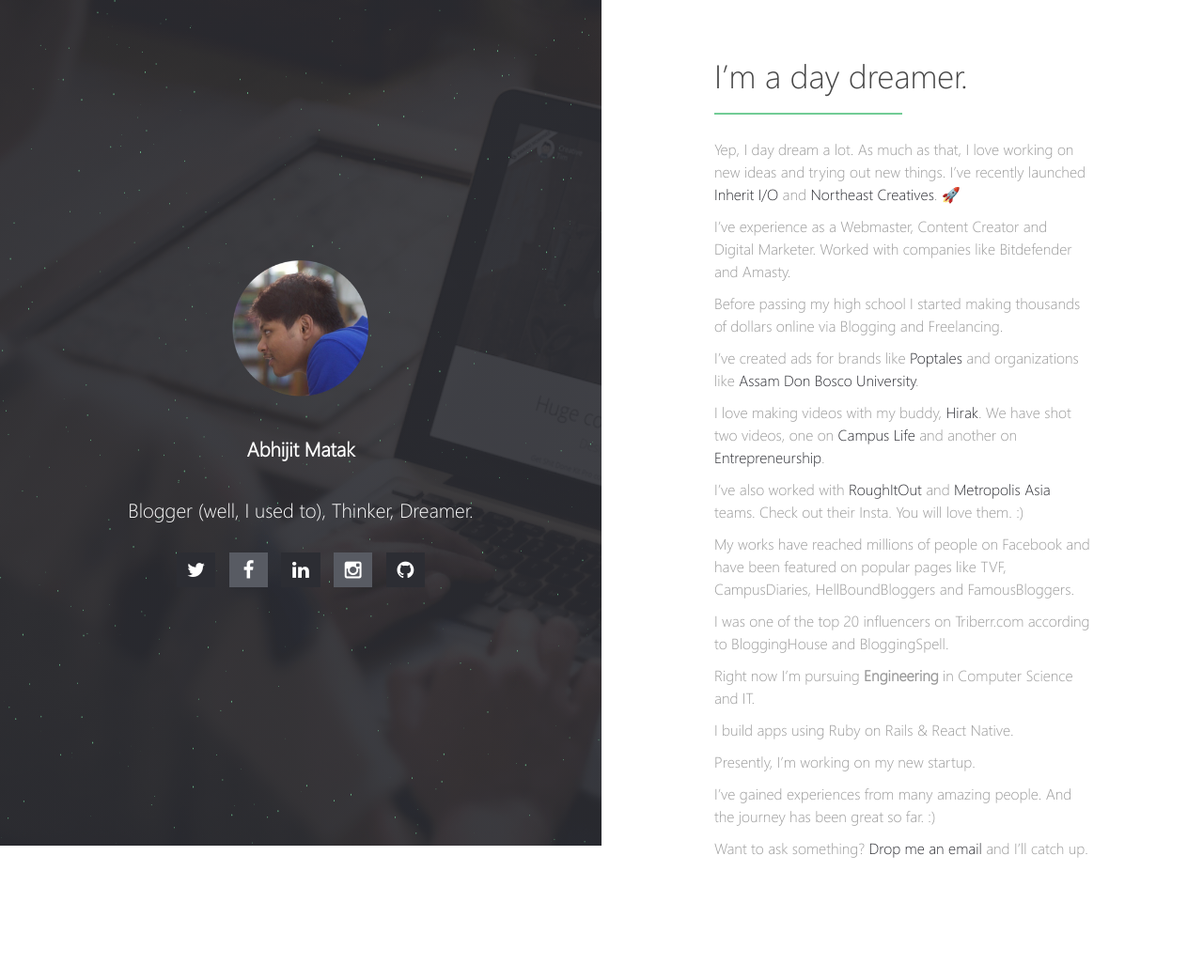
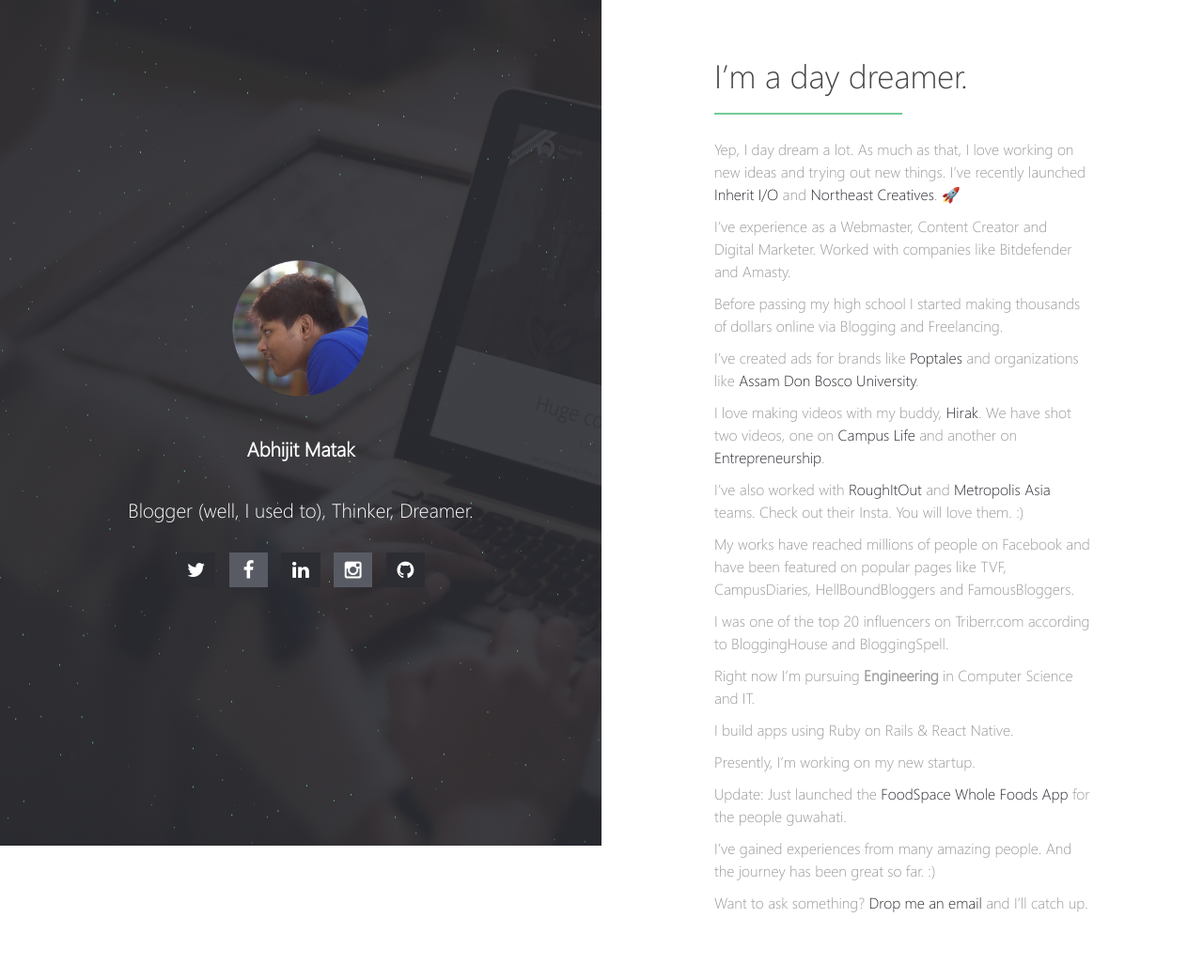
Before and after one commit to skyhitblog/skyhitblog.github.io, a Jekyll site: the page built from index.md, in a window 1280 px wide. Shown: the whole page at 94% size. Built offline with Jekyll 4.4.1, drawn with Linux system fonts in a browser that asks for light colours; our own code applies the rules of GitHub Pages for plain Markdown files; before the commit the page ends 985 px from its top, so only the background shows below that.

Commit message:
FoodSpace Launch

```diff
--- a/index.md
+++ b/index.md
@@ -25,6 +25,8 @@ I build apps using Ruby on Rails & React Native.
 
 Presently, I'm working on my new startup.
 
+Update: Just launched the [FoodSpace Whole Foods App](https://play.google.com/store/apps/details?id=com.foodspace.foodspace) for the people guwahati.
+
 I've gained experiences from many amazing people. And the journey has been great so far. :)
 
 Want to ask something? [Drop me an email](mailto:skyhitblog@icloud.com) and I'll catch up.
```
